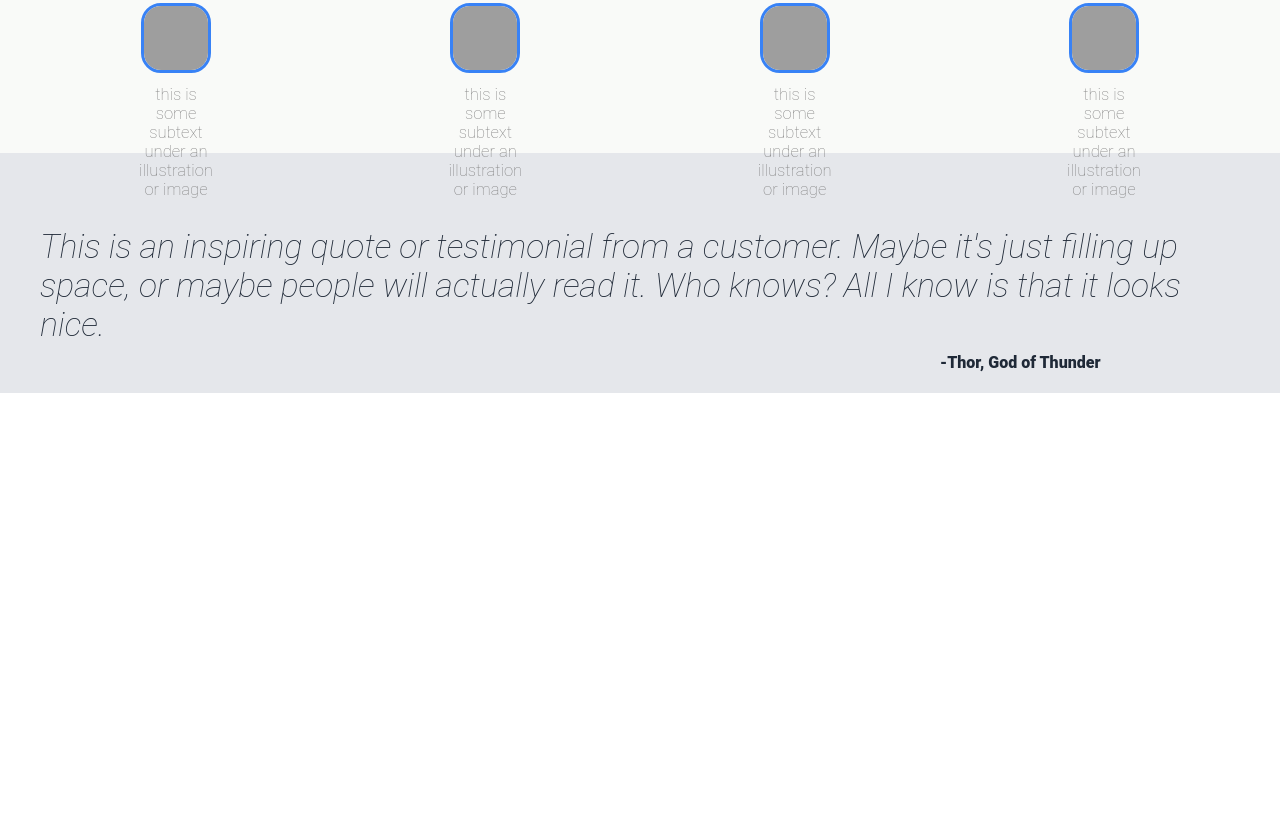
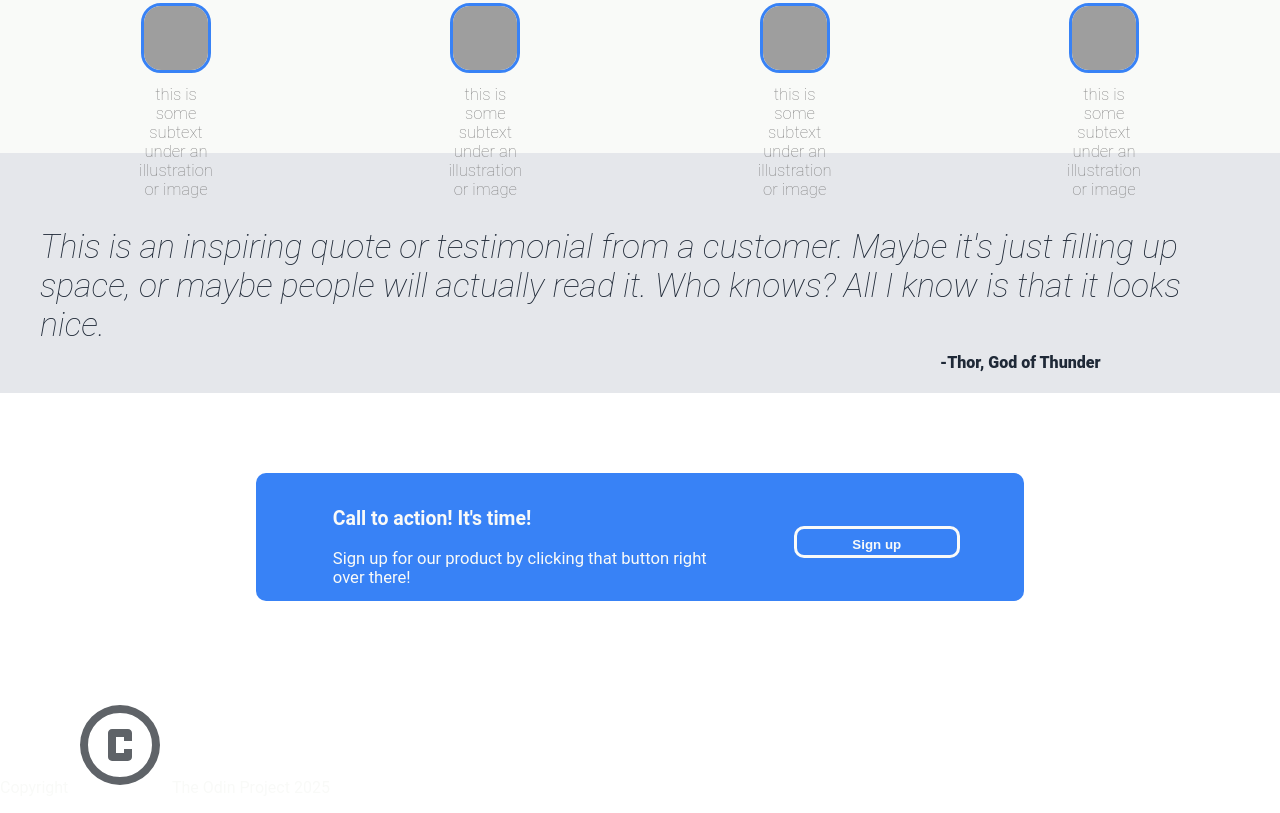
Before and after one commit to strtsk8r7/landing-page, a plain HTML site: page index.html in a window 1280 px wide. Shown: the part 607-1420 px from the top of the page. Before the commit the page ends 1000 px from the top, so only its background shows below. Drawn offline with Linux system fonts and the light colour scheme; grey boxes are pictures that could not be loaded; a web font is replaced by a local one.

Commit message:
Added text for container-four
Added css for container-four

Added text for footer

Added copyright symbol for footer

```diff
--- a/index.html
+++ b/index.html
@@ -42,11 +42,17 @@
             <p class="attribution">-Thor, God of Thunder</p>
         </div>
         <div class="container-four">
-
+            <div class="box">
+              <ul>
+                 <li><h3>Call to action! It's time!</h3></li>
+                 <li>Sign up for our product by clicking that button right over there!</li>
+              </ul>
+              <button class="sign-up">Sign up</button>
+            </div>
         </div>
     </div>
     <div class="footer">
-
+        <p>Copyright <img src="images/copyright_24dp_5F6368_FILL0_wght400_GRAD0_opsz24.png"> The Odin Project 2025</p>
     </div>
 </body>
 </html>
--- a/styles.css
+++ b/styles.css
@@ -183,3 +183,43 @@ button {
     margin-right: 0;
     margin-top: -25px;
 }
+
+.box {
+    background-color: #3882f6;
+    border-radius: 10px;
+    width: 60vw;
+    height: 10vw;
+    margin: 0 auto;
+    display: flex;
+    justify-content: space-between;
+    align-items: center;
+    font-size: var(--step--4);
+}
+
+.box ul {
+    color: #f9faf8;
+    display: flex;
+    flex-direction: column;
+    justify-content: center;
+    text-align: left;
+    padding-left: 10%;
+    gap: 0;
+}
+
+.box li {
+    /*margin-bottom: -20px;*/
+    width: 30vw;
+}
+
+.box .sign-up {
+
+    align-items: center;
+    border: solid #f9faf8 3px;
+    margin-right: 5vw;
+    height: 4vh;
+    width: 13vw;
+}
+
+.container-four {
+    padding: 10vh;
+}
```
Also changed, not shown: images/copyright_24dp_5F6368_FILL0_wght400_GRAD0_opsz24.png (added).
